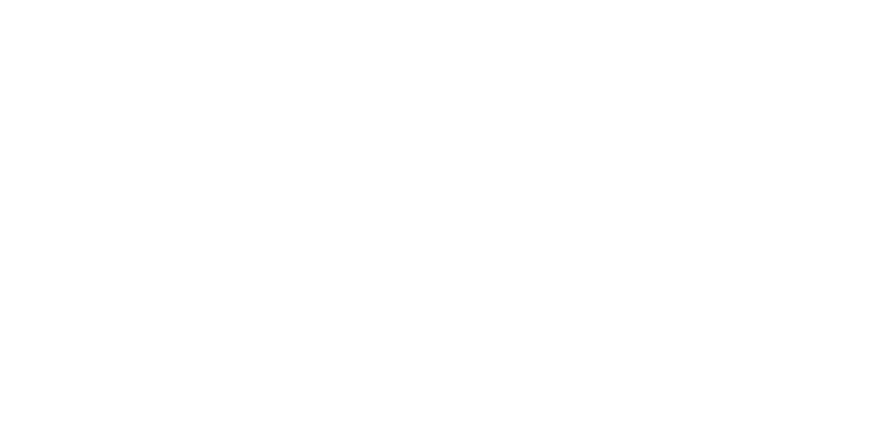
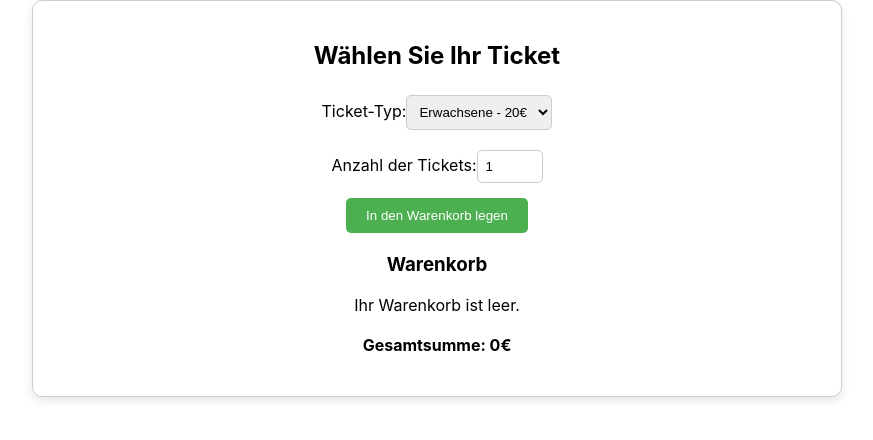
Before and after one commit to farouksaadeh/ZooApp, a React (Create React App) app: page /ticket in a window 1280 px wide. Before the commit this address had no page. Shown: the top 440 px of the page, without its empty margins (203-1076 px from the left). Built offline with nearby package versions, Linux system fonts and the light colour scheme.

Commit message:
TicketSeite 0.1

```diff
--- a/src/App.js
+++ b/src/App.js
@@ -1,6 +1,8 @@
+import React from "react";
 import "./App.css";
-import Login from "./components/Login/Login.js"
+import Login from "./components/Login/Login.js";
 import Home from "./components/home/home";
+import Ticket from "./components/Ticket/Ticket.js";
 import { BrowserRouter as Router, Route, Routes } from "react-router-dom";
 
 function App() {
@@ -10,6 +12,7 @@
         <Routes>
           <Route path="/" element={<Home />} />
           <Route path="/login" element={<Login />} />
+          <Route path="/ticket" element={<Ticket />} /> {/* Ticket-Route */}
         </Routes>
       </div>
     </Router>
--- /dev/null
+++ b/src/components/Ticket/Ticket.css
@@ -0,0 +1,45 @@
+.ticket-container {
+    width: 60%;
+    margin: 0 auto;
+    padding: 20px;
+    text-align: center;
+    border: 1px solid #ccc;
+    border-radius: 10px;
+    box-shadow: 0 4px 8px rgba(0, 0, 0, 0.1);
+  }
+
+  form {
+    display: flex;
+    flex-direction: column;
+    align-items: center;
+    gap: 15px;
+  }
+
+  select, input {
+    padding: 8px;
+    margin-top: 5px;
+    border-radius: 5px;
+    border: 1px solid #ccc;
+  }
+
+  button {
+    padding: 10px 20px;
+    background-color: #4CAF50;
+    color: white;
+    border: none;
+    border-radius: 5px;
+    cursor: pointer;
+  }
+
+  button:hover {
+    background-color: #45a049;
+  }
+
+  h3, h4 {
+    margin-top: 20px;
+  }
+
+  ul {
+    list-style-type: none;
+    padding: 0;
+  }
--- /dev/null
+++ b/src/components/Ticket/Ticket.js
@@ -0,0 +1,111 @@
+import React, { useState } from 'react';
+import './Ticket.css';
+
+const Ticket = () => {
+  // Zustand für die Ticket-Auswahl
+  const [selectedTicket, setSelectedTicket] = useState('adult'); // Standard: Erwachsene
+  const [ticketCount, setTicketCount] = useState(1); // Standard: 1 Ticket
+  const [cart, setCart] = useState([]); // Warenkorb
+
+  // Preise für die verschiedenen Ticket-Arten
+  const ticketPrices = {
+    adult: 20, // Preis für Erwachsene
+    child: 10, // Preis für Kinder
+    senior: 15, // Preis für Senioren
+  };
+
+  // Funktion zur Aktualisierung der Ticket-Anzahl
+  const handleTicketCountChange = (event) => {
+    setTicketCount(Number(event.target.value));
+  };
+
+  // Funktion zur Auswahl des Ticket-Typs
+  const handleTicketTypeChange = (event) => {
+    setSelectedTicket(event.target.value);
+  };
+
+  // Funktion zum Hinzufügen des Tickets in den Warenkorb
+  const addToCart = () => {
+    const ticketPrice = ticketPrices[selectedTicket];
+    const totalPrice = ticketPrice * ticketCount;
+
+    // Füge das Ticket zum Warenkorb hinzu
+    setCart([
+      ...cart,
+      {
+        type: selectedTicket,
+        count: ticketCount,
+        price: totalPrice,
+      },
+    ]);
+  };
+
+  // Funktion zum Berechnen der Gesamtsumme im Warenkorb
+  const calculateTotal = () => {
+    return cart.reduce((total, item) => total + item.price, 0);
+  };
+
+  return (
+    <div className="ticket-container">
+      <h2>Wählen Sie Ihr Ticket</h2>
+
+      <form>
+        <div>
+          <label htmlFor="ticket-type">Ticket-Typ:</label>
+          <select
+            id="ticket-type"
+            value={selectedTicket}
+            onChange={handleTicketTypeChange}
+          >
+            <option value="adult">Erwachsene - 20€</option>
+            <option value="child">Kinder - 10€</option>
+            <option value="senior">Senioren - 15€</option>
+          </select>
+        </div>
+
+        <div>
+          <label htmlFor="ticket-count">Anzahl der Tickets:</label>
+          <input
+            type="number"
+            id="ticket-count"
+            value={ticketCount}
+            onChange={handleTicketCountChange}
+            min="1"
+            max="10"
+          />
+        </div>
+
+        <div>
+          <button
+            type="button"
+            onClick={addToCart}
+            className="add-to-cart-button"
+          >
+            In den Warenkorb legen
+          </button>
+        </div>
+      </form>
+
+      <h3>Warenkorb</h3>
+      <div>
+        {cart.length === 0 ? (
+          <p>Ihr Warenkorb ist leer.</p>
+        ) : (
+          <ul>
+            {cart.map((item, index) => (
+              <li key={index}>
+                {item.count} x {item.type.charAt(0).toUpperCase() + item.type.slice(1)} - {item.price}€
+              </li>
+            ))}
+          </ul>
+        )}
+      </div>
+
+      <div>
+        <h4>Gesamtsumme: {calculateTotal()}€</h4>
+      </div>
+    </div>
+  );
+};
+
+export default Ticket;
--- a/src/components/home/home.js
+++ b/src/components/home/home.js
@@ -24,9 +24,10 @@
         <h4>Spotted in</h4>
         <h1>Zoo Zürich</h1>
         <p>Explore exotic animals in our futuristic Tour</p>
-        <button className="purchase-button">PURCHASE TICKETS</button>
       </div>
       <Link to="/login" className="login-button">Login</Link>
+      <Link to="/ticket" className="ticket-button">Tickets</Link>
+
     </section>
   );
 }
```
Also changed, not shown: src/components/home/Tickets.js (deleted, +0 -13 lines), src/components/home/Tickets.css (deleted).
